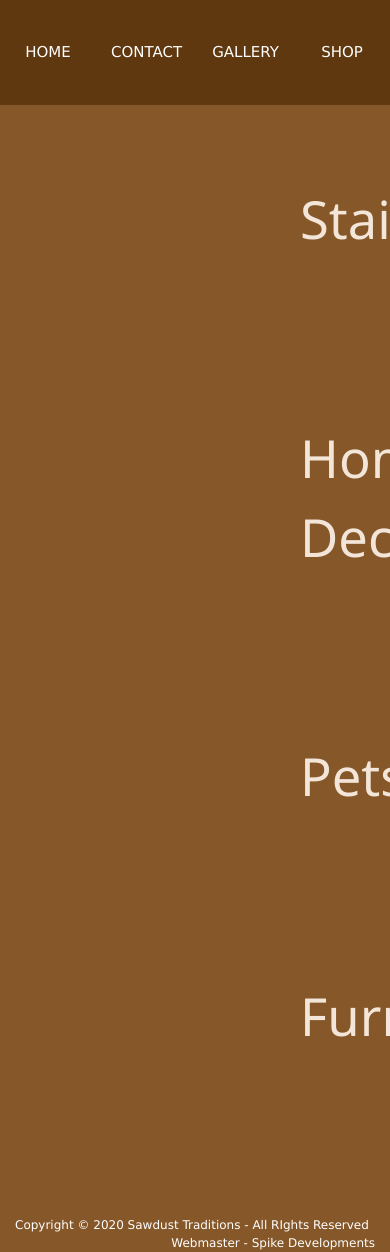
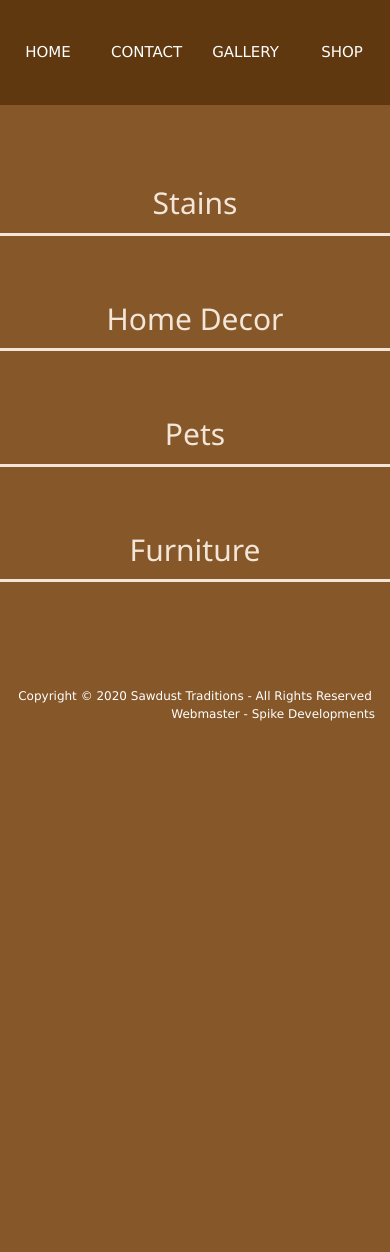
Before and after one commit to sgt-spike/sawdusttraditions, a PHP site: page /gallery.php in a window 390 px wide; the page is wider, and only the part inside the window is pictured. After the commit the page ends 721 px from the top of that part, so only its background shows below. Run offline with PHP 8.4, Linux system fonts and the light colour scheme; data that the repository does not hold is empty; style sheets or scripts are compiled from the project's sources; some libraries are stand-ins or nearby versions.

Commit message:
editting mobile design

```diff
--- a/css/scss/large/layout/_content.scss
+++ b/css/scss/large/layout/_content.scss
@@ -200,16 +200,14 @@
       display: block;
     }
     .store-photo {
-      max-width: 95%;
-      height: 95%;
+      width: 50%;
+      height: auto;
       margin-left: auto;
       margin-right: auto;
     }
     .aboutUs-img {
       width: 100%;
       height: auto;
-      max-width: 100%;
-      max-height: 100%;
     }
   }
 
@@ -220,7 +218,7 @@
         font-family: 'Libre Baskerville', Georgia, serif;
         background-color: $light-color;
         color: #ffffff;
-        padding: 0 10rem;
+        padding: 0 5rem;
         h2 {
           font-family: 'Libre Baskerville', Georgia, serif;
           font-weight: 100;
@@ -231,28 +229,6 @@
           max-width: 60rem;
           background: $light-color;
           display: block;
-          // &::before {
-          //   content: "";
-          //   display: block;
-          //   width: 75rem;
-          //   height: .02rem;
-          //   background: #ffffff;
-          //   position: absolute;
-          //   left: 0;
-          //   top: 50%;
-          //   z-index: -2;
-          // }
-          // &::after {
-          //     content: "";
-          //     display: block;
-          //     width: 75rem;
-          //     height: .02rem;
-          //     background: #ffffff;
-          //     position: absolute;
-          //     right: 0;
-          //     top: 50%;
-          //     z-index: -2;
-          // }
         }
         .about-inner {
           display: block;
@@ -301,4 +277,13 @@
       height: 100%;
       object-fit: cover;
   }
+  .stains figure {
+    margin: auto;
+    img {
+    width: 50%;
+    height: auto;
+    display: block;
+    margin: auto;
+    }
+  }
 }
--- a/css/scss/large/layout/_grid.scss
+++ b/css/scss/large/layout/_grid.scss
@@ -48,16 +48,15 @@
 
     .aboutUs-container {
         display: grid;
-        grid-template-columns: 1fr 1fr;
-        grid-template-rows: 1fr;
+        grid: 1fr / repeat(2, 1fr);
     }
 // Gallery Page
-    .gallery-sections {
+    .home, .pets, .furniture {
         display: grid;
         gap: 2rem;
-        grid-template-columns: repeat(auto-fit, minmax(20rem, 1fr));
-        grid-auto-rows: 20rem;
-        grid-auto-flow: dense;
+        grid: auto-flow dense 15rem / repeat(auto-fit, minmax(20rem, 1fr));
+        // grid-auto-rows: 20rem;
+        // grid-auto-flow: dense;
         margin: 5rem;
     }
 
@@ -74,10 +73,10 @@
         grid-row: span 2;
     }
 
-    footer {
+    .footer {
         grid-area: footer;
         display: grid;
-        grid-template-columns: 1fr 1fr;
+        grid: 1fr / 1fr 1fr;
         .webmaster {
             justify-self: end;
         }
--- a/css/scss/small/layout/_content.scss
+++ b/css/scss/small/layout/_content.scss
@@ -134,22 +134,26 @@
   }
 
   .project-gallery {
-    margin: 5rem 20rem;
+    margin: 5rem 0;
   }
 
   .gallery-section-header {
-    font-size: 3.5rem;
+    font-size: 2rem;
     text-align: center;
     color: $extra-light-color;
     border-bottom:.2rem solid $extra-light-color;
     padding-bottom: .5rem;
   }
 
+  .gallery-sections {
+    margin: 2rem;
+  }
+
   .gallery-fig {
       display: block;
       margin: 0;
       padding: 0;
-      font-size: 2rem;
+      font-size: 1rem;
       // border-top: .5rem solid $extra-light-color;
       // border-left: .5rem solid $extra-light-color;
       // &:nth-child(-n+2) {
@@ -166,6 +170,6 @@
   .gallery-img {
       width: 100%;
       height: 100%;
-      object-fit: cover;
+      object-fit: scale-down;
   }
 }
--- a/css/scss/small/layout/_footer.scss
+++ b/css/scss/small/layout/_footer.scss
@@ -1,4 +1,5 @@
 footer {
+    text-align: center;
     color: #ffffff;
     font-size: .8rem;
     padding: 0 1rem;
--- a/css/scss/small/layout/_grid.scss
+++ b/css/scss/small/layout/_grid.scss
@@ -47,7 +47,11 @@
         grid-template-columns: repeat(auto-fit, minmax(20rem, 1fr));
         grid-auto-rows: 20rem;
         grid-auto-flow: dense;
-        margin: 5rem;
+    }
+
+    .gallery-section-header {
+        display: grid;
+        grid: 1fr / 1fr;
     }
 
     .tall {
--- a/css/small.css
+++ b/css/small.css
@@ -122,20 +122,23 @@
     font-size: 1rem;
   }
   .project-gallery {
-    margin: 5rem 20rem;
+    margin: 5rem 0;
   }
   .gallery-section-header {
-    font-size: 3.5rem;
+    font-size: 2rem;
     text-align: center;
     color: #f3e6d8;
     border-bottom: 0.2rem solid #f3e6d8;
     padding-bottom: .5rem;
   }
+  .gallery-sections {
+    margin: 2rem;
+  }
   .gallery-fig {
     display: block;
     margin: 0;
     padding: 0;
-    font-size: 2rem;
+    font-size: 1rem;
   }
   .gallery-fig > figcaption {
     text-align: center;
@@ -143,12 +146,13 @@
   .gallery-img {
     width: 100%;
     height: 100%;
-    -o-object-fit: cover;
-       object-fit: cover;
+    -o-object-fit: scale-down;
+       object-fit: scale-down;
   }
 }
 
 footer {
+  text-align: center;
   color: #ffffff;
   font-size: .8rem;
   padding: 0 1rem;
@@ -216,7 +220,11 @@ footer {
         grid-template-columns: repeat(auto-fit, minmax(20rem, 1fr));
     grid-auto-rows: 20rem;
     grid-auto-flow: dense;
-    margin: 5rem;
+  }
+  .gallery-section-header {
+    display: -ms-grid;
+    display: grid;
+    grid: 1fr / 1fr;
   }
   .tall {
     grid-row: span 2;
--- a/gallery.php
+++ b/gallery.php
@@ -39,7 +39,7 @@
 
         echo    '<div class="gallary-section-container">
                     <h2 class="gallery-section-header">Home Decor</h2>
-                    <div class="gallery-sections stains">';
+                    <div class="gallery-sections home">';
                     if ($results = mysqli_query($conn, $decor)) {
                         while($row = mysqli_fetch_array($results)) {
                             $aspect = "gallery-fig " .$row['photo_orientation'];
@@ -55,7 +55,7 @@
 
         echo    '<div class="gallary-section-container">
                     <h2 class="gallery-section-header">Pets</h2>
-                    <div class="gallery-sections stains">';
+                    <div class="gallery-sections pets">';
                     if ($results = mysqli_query($conn, $pets)) {
                         while($row = mysqli_fetch_array($results)) {
                             $aspect = "gallery-fig " .$row['photo_orientation'];
@@ -71,7 +71,7 @@
 
         echo    '<div class="gallary-section-container">
                     <h2 class="gallery-section-header">Furniture</h2>
-                    <div class="gallery-sections stains">';
+                    <div class="gallery-sections furniture">';
                     if ($results = mysqli_query($conn, $furniture)) {
                         while($row = mysqli_fetch_array($results)) {
                             $aspect = "gallery-fig " .$row['photo_orientation'];
--- a/php/footer.php
+++ b/php/footer.php
@@ -1,61 +1,7 @@
-<footer>
-    <div class="copyright">Copyright &copy; 2020 Sawdust Traditions - All RIghts Reserved</div>
+<footer class="footer">
+    <div class="copyright">Copyright &copy; 2020 Sawdust Traditions - All Rights Reserved</div>
     <div class="webmaster">Webmaster - Spike Developments</div>
 </footer>
 </main>
-<script>
-// var myIndex = 0;
-// createCarousel();
-// carousel();
-
-// function carousel () {
-//     var i;
-//     var x = document.getElementsByClassName("mobile-img");
-//     for (i = 0; i < x.length; i++) {
-//         x[i].style.display = "none";
-//     }
-//     myIndex++;
-//     if (myIndex > x.length) {myIndex = 1}
-//     x[myIndex-1].style.display = "block";
-//     setTimeout(carousel, 4000);
-// }
-
-// function createCarousel () {
-//     let scrnWidth = 600
-//     let photos = 11;
-//     let photosDiv = document.querySelector(".photos");
-//     let fb = document.querySelector(".fb-page");
-
-//     if (screen.width > 600) {
-//         let divRow = document.createElement("div");
-//         let divCol = document.createElement("div");
-//         fb.getAttributeNode("data-width").value = "500";
-//         fb.getAttributeNode("data-height").value = "500";
-//         for (var i = 1; i <= photos; i++) {
-//             let imageDiv = document.createElement("div");
-//             let imageImg = document.createElement("img");
-//             imageDiv.className = "image i" + i;
-//             imageImg.src = "img/creation" + i + ".webp";
-//             photosDiv.appendChild(imageDiv);
-//             imageDiv.appendChild(imageImg);
-//         }
-//         photosDiv.appendChild(createSwitch("prev", "plusSlides(-1)"));
-//         photosDiv.appendChild(createSwitch("next", "plusSlides(1)"));
-//         for (i = 1; 1 <= photos; i++) {
-
-//         }
-//     } else if (screen.width <= 600) {
-//         fb.getAttributeNode("data-width").value = "375";
-//         fb.getAttributeNode("data-height").value = "375";
-//         for (var i = 1; i <= photos; i++) {
-//             let imageImg = document.createElement("img");
-//             imageImg.className = "mobile-img w3-animate-fading";
-//             imageImg.a
-//             imageImg.src = "img/creation" + i + ".webp";
-//             photosDiv.appendChild(imageImg);
-//         }
-//     }
-// }
-</script>
 </body>
 </html>
```
Also changed, not shown: css/large.css (+18 -18 lines), css/css/large.min.css, css/css/small.min.css, css/large.min.css, css/small.min.css, 6 other files.
